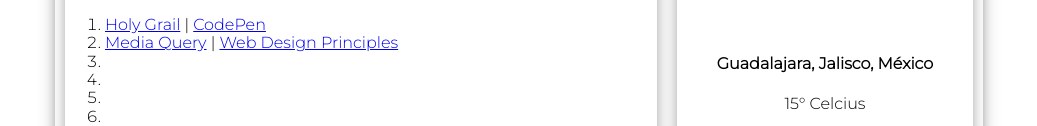
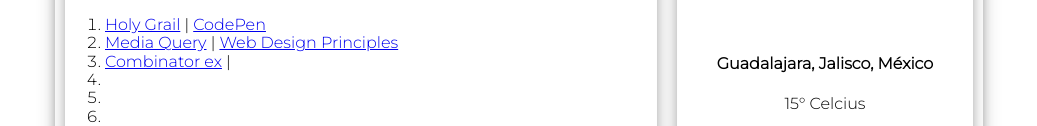
Before and after one commit to men21049/WDD210, a plain HTML site: page index.html in a window 1280 px wide. Shown: the part 435-561 px from the top of the page, without its empty margins (121-1158 px from the left). Drawn offline with Linux system fonts and the light colour scheme.

Commit message:
added link to image

```diff
--- a/index.html
+++ b/index.html
@@ -41,7 +41,7 @@
                 <ol>
                     <li><a href="lesson01/holygrail.html">Holy Grail</a> | <a href="https://codepen.io/Juan-Carlos-Mena-Osorio/pen/xxBRPPE">CodePen</a></li>
                     <li><a href="lesson02/media-query.html">Media Query</a> | <a href="lesson02/design-principles.html">Web Design Principles</a></li>
-                    <li></li>
+                    <li><a href="images/combinators_ex_jcmena.png">Combinator ex</a> |</li>
                     <li></li>
                     <li></li>
                     <li></li>
```
